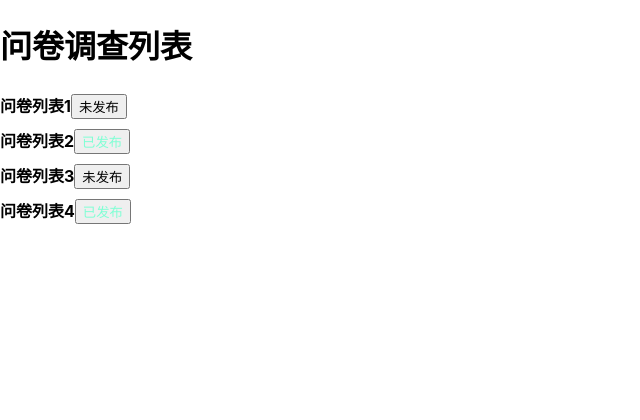
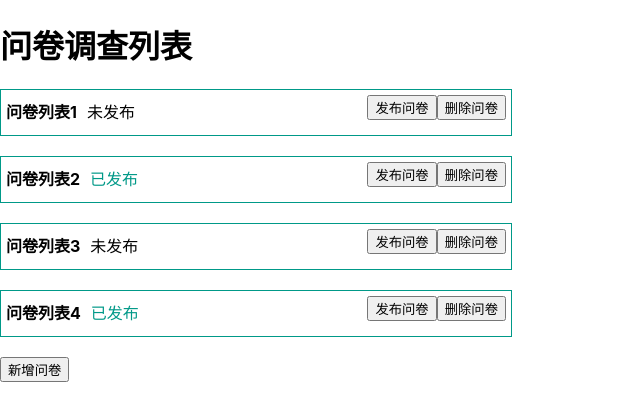
Before and after one commit to shevonne/react-form-edit, a React (Create React App) app: page / in a window 1280 px wide. Shown: the top 420 px of the page, without its empty margins (0-640 px from the left). Built offline with nearby package versions, Linux system fonts and the light colour scheme.

Commit message:
feat:新增列表组件发布删除功能，父子组件事件

```diff
--- a/src/components/QuestionCard.css
+++ b/src/components/QuestionCard.css
@@ -1,8 +1,17 @@
 .item-list {
   height: 35px;
   line-height: 35px;
+  border: 1px solid #009988;
+  margin-bottom: 20px;
+  width: 500px;
+  padding: 5px;
 }
-
+.item-list button {
+  float: right;
+}
+.item-list span {
+  padding-left: 10px;
+}
 .item-list-pub {
-  color: aquamarine;
+  color: #009988;
 }
--- a/src/components/QuestionCard.tsx
+++ b/src/components/QuestionCard.tsx
@@ -5,19 +5,36 @@ type PropsType = {
   id: string;
   title: string;
   isPublished: boolean;
+  deleteQuestion: (id: string) => void;
+  publishQuestion: (id: string) => void;
 };
 
 //单个问卷条目子组件
 const QuestionCard: FC<PropsType> = (props) => {
-  const { id, title, isPublished } = props;
+  const { id, title, isPublished, deleteQuestion, publishQuestion } = props;
   return (
     <div key={id} className="item-list">
       <strong>{title}</strong>
       {isPublished ? (
-        <button className="item-list-pub">已发布</button>
+        <span className="item-list-pub">已发布</span>
       ) : (
-        <button>未发布</button>
+        <span>未发布</span>
       )}
+
+      <button
+        onClick={() => {
+          deleteQuestion(id);
+        }}
+      >
+        删除问卷
+      </button>
+      <button
+        onClick={() => {
+          publishQuestion(id);
+        }}
+      >
+        发布问卷
+      </button>
     </div>
   );
 };
--- a/src/list.tsx
+++ b/src/list.tsx
@@ -7,6 +7,44 @@ const List: FC = () => {
     { id: 'req3', title: '问卷列表3', show: false },
     { id: 'req4', title: '问卷列表4', show: true },
   ]);
+
+  function add() {
+    //后三位随机数
+    let randomNumber = Math.random().toString().slice(-3);
+    setQuestionList(
+      questionList.concat({
+        id: 'req' + randomNumber,
+        title: '问卷列表' + randomNumber,
+        show: false,
+      })
+    );
+  }
+
+  //删除
+  function deleteQuestion(id: string) {
+    setQuestionList(
+      questionList.filter((q) => {
+        if (q.id === id) return false;
+        else return true;
+      })
+    );
+  }
+
+  //发布
+  function publishQuestion(id: string) {
+    setQuestionList(
+      questionList.map((q) => {
+        if (q.id !== id) return q;
+        else {
+          return {
+            ...q,
+            show: true,
+          };
+        }
+      })
+    );
+  }
+
   return (
     <div>
       <h1>问卷调查列表</h1>
@@ -15,13 +53,19 @@ const List: FC = () => {
         return (
           <div>
             <QuestionCard
+              key={id}
               id={id}
               title={title}
               isPublished={show}
+              deleteQuestion={deleteQuestion}
+              publishQuestion={publishQuestion}
             ></QuestionCard>
           </div>
         );
       })}
+      <div>
+        <button onClick={add}>新增问卷</button>
+      </div>
     </div>
   );
 };
```
